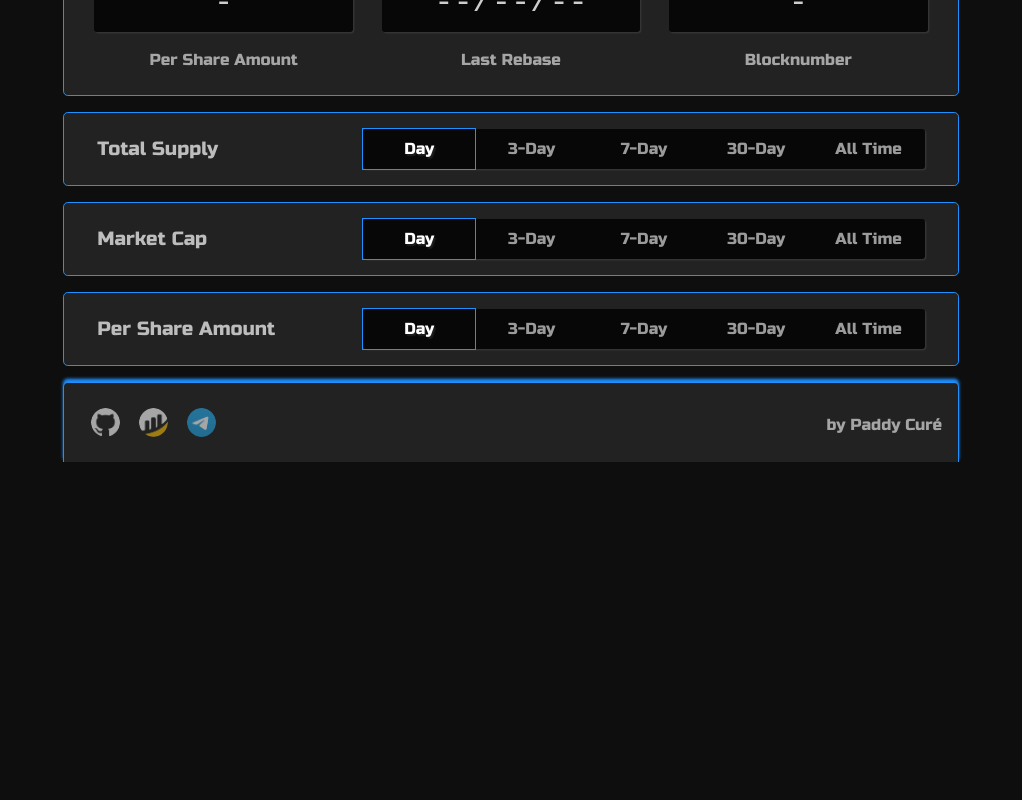
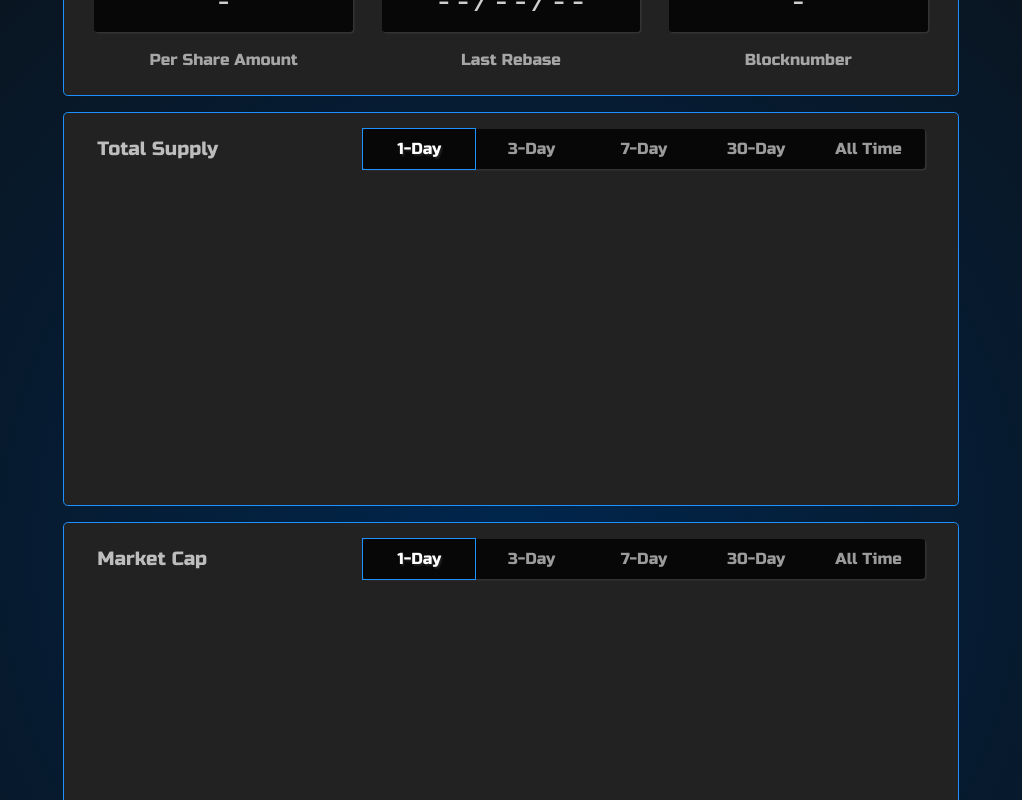
Before and after one commit to hal0177/cyc-metrics, a React (Create React App) app in the folder frontend/: page / in a window 1280 px wide. Shown: the part 320-1120 px from the top of the page, without its empty margins (129-1151 px from the left). Before the commit the page ends 800 px from the top, so only its background shows below. Built offline with nearby package versions, Linux system fonts and the light colour scheme.

Commit message:
radial background

```diff
--- a/frontend/src/GlobalStyle.js
+++ b/frontend/src/GlobalStyle.js
@@ -7,7 +7,7 @@ const GlobalStyle = createGlobalStyle`
     height: 100%;
     margin: 0;
     padding: 0;
-    background: rgb(14, 14, 14);
+    background: radial-gradient(circle, rgb(0, 38, 77), rgb(14, 14, 14));
     font-size: 12px;
   }
 
--- a/frontend/src/components/tabs/MarketCap.jsx
+++ b/frontend/src/components/tabs/MarketCap.jsx
@@ -84,7 +84,7 @@ export default function MarketCap() {
         <TimespanContainer>
           <Timespans>
             <TimespanSelect selected={timespan === 0} onClick={() => setTimespan(0)}>
-              Day
+              1-Day
             </TimespanSelect>
             <TimespanSelect selected={timespan === 1} onClick={() => setTimespan(1)}>
               3-Day
@@ -102,6 +102,9 @@ export default function MarketCap() {
         </TimespanContainer>
       </Nav>
 
+      <Main>
+      </Main>
+
     </MarketCapContainer>
   );
 }
--- a/frontend/src/components/tabs/PerShareAmount.jsx
+++ b/frontend/src/components/tabs/PerShareAmount.jsx
@@ -84,7 +84,7 @@ export default function PerShareAmount() {
         <TimespanContainer>
           <Timespans>
             <TimespanSelect selected={timespan === 0} onClick={() => setTimespan(0)}>
-              Day
+              1-Day
             </TimespanSelect>
             <TimespanSelect selected={timespan === 1} onClick={() => setTimespan(1)}>
               3-Day
@@ -102,6 +102,9 @@ export default function PerShareAmount() {
         </TimespanContainer>
       </Nav>
 
+      <Main>
+      </Main>
+
     </PerShareAmountContainer>
   );
 }
--- a/frontend/src/components/tabs/TotalSupply.jsx
+++ b/frontend/src/components/tabs/TotalSupply.jsx
@@ -84,7 +84,7 @@ export default function TotalSupply() {
         <TimespanContainer>
           <Timespans>
             <TimespanSelect selected={timespan === 0} onClick={() => setTimespan(0)}>
-              Day
+              1-Day
             </TimespanSelect>
             <TimespanSelect selected={timespan === 1} onClick={() => setTimespan(1)}>
               3-Day
@@ -102,6 +102,9 @@ export default function TotalSupply() {
         </TimespanContainer>
       </Nav>
 
+      <Main>
+      </Main>
+
     </TotalSupplyContainer>
   );
 }
```
